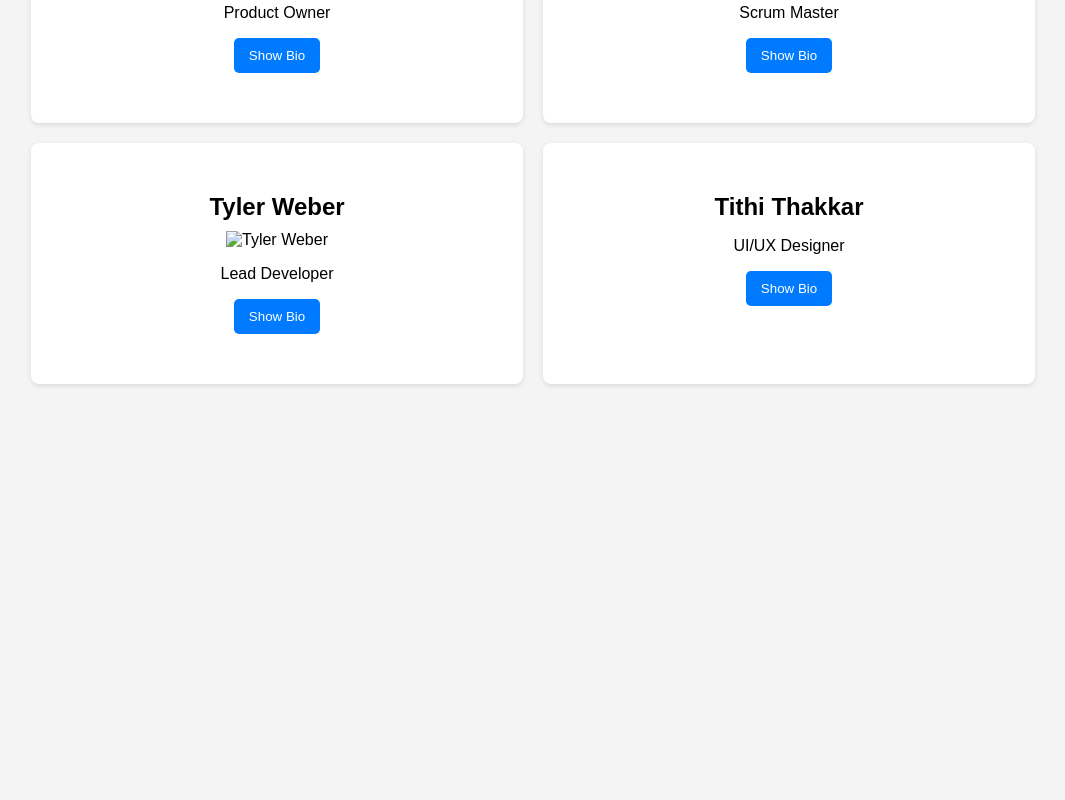
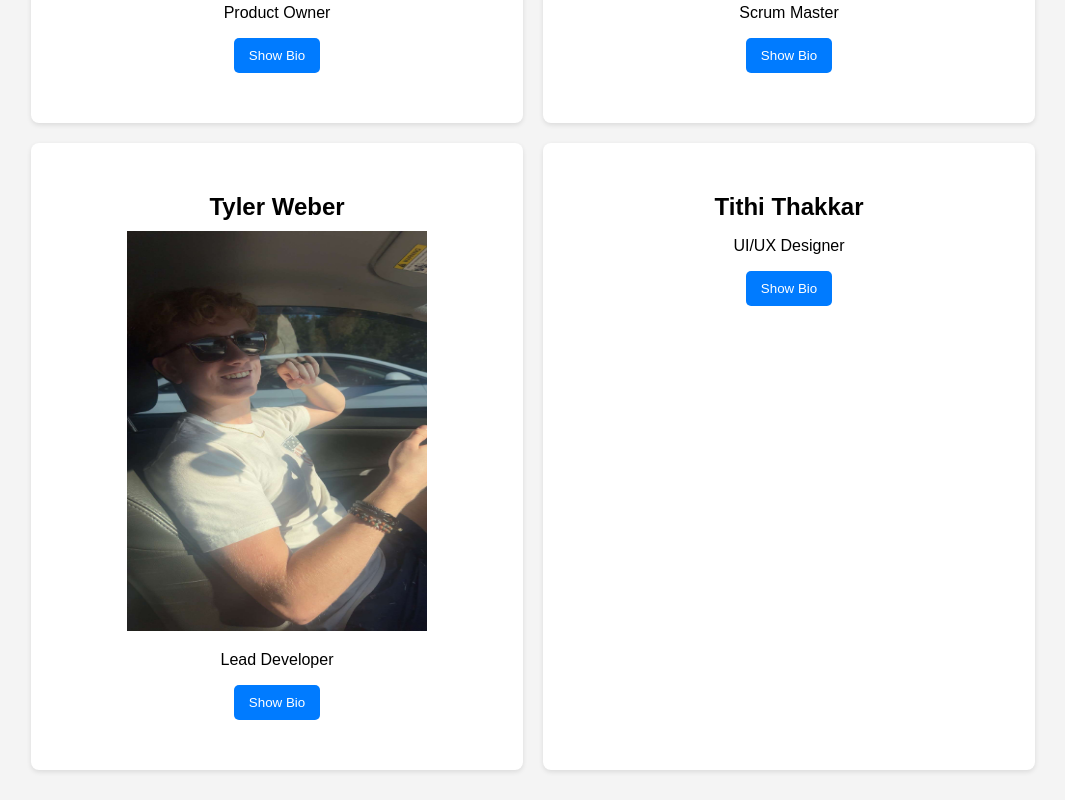
Before and after one commit to da-dave/Group-Webpage, a plain HTML site: page index.html in a window 1280 px wide. Shown: the part 1023-1823 px from the top of the page, without its empty margins (107-1172 px from the left). Before the commit the page ends 1437 px from the top, so only its background shows below. Drawn offline with Linux system fonts and the light colour scheme; a script that the page names is missing.

Commit message:
fix: file path for image

```diff
--- a/index.html
+++ b/index.html
@@ -39,7 +39,7 @@
     </div>
     <div class="card">
         <h2>Tyler Weber</h2>
-        <img src="tw.png" alt="Tyler Weber" class="card-image">
+        <img src="img/tw.png" alt="Tyler Weber" class="card-image">
         <p>Lead Developer</p>
         <button onclick="toggleBio('bio3')">Show Bio</button>
         <p id="bio3" class="bio">Tyler brings a mix of both front and back-end development, primarily in Python, Java, and SQL.</p>
```
